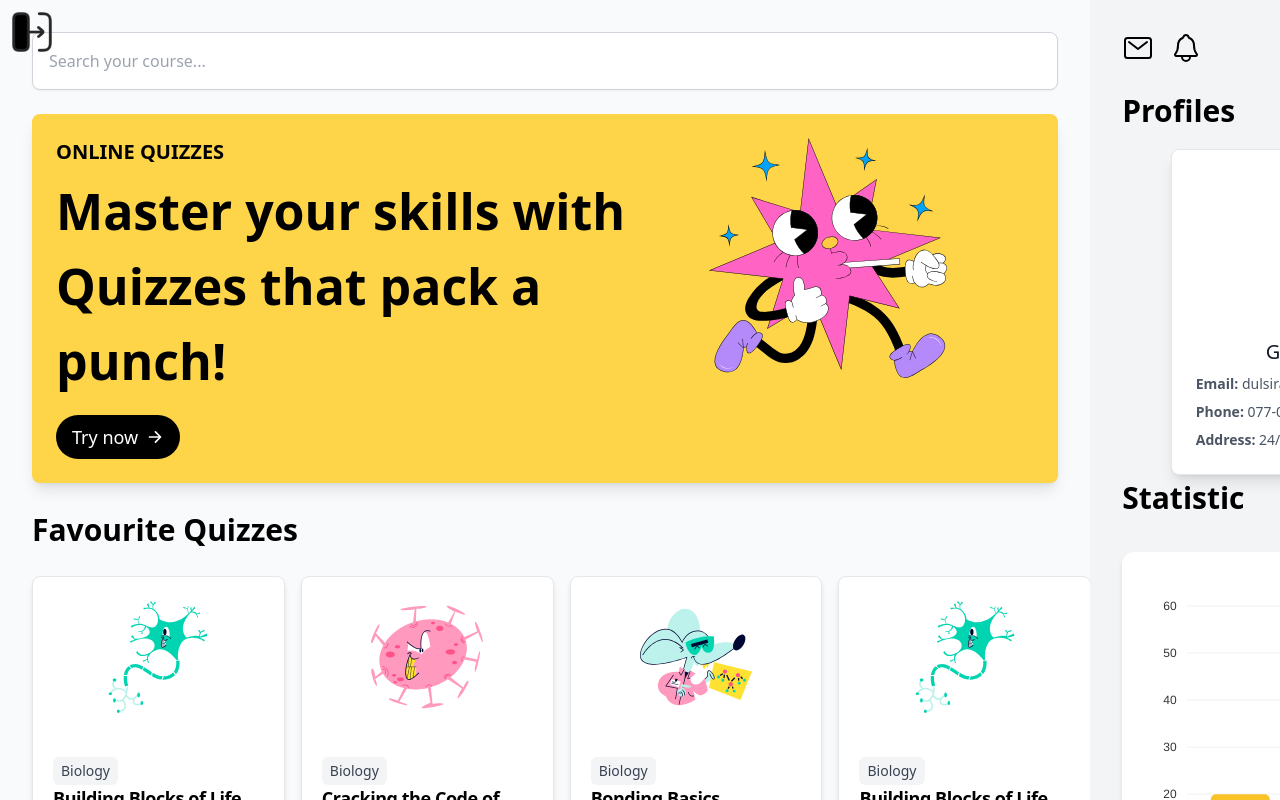
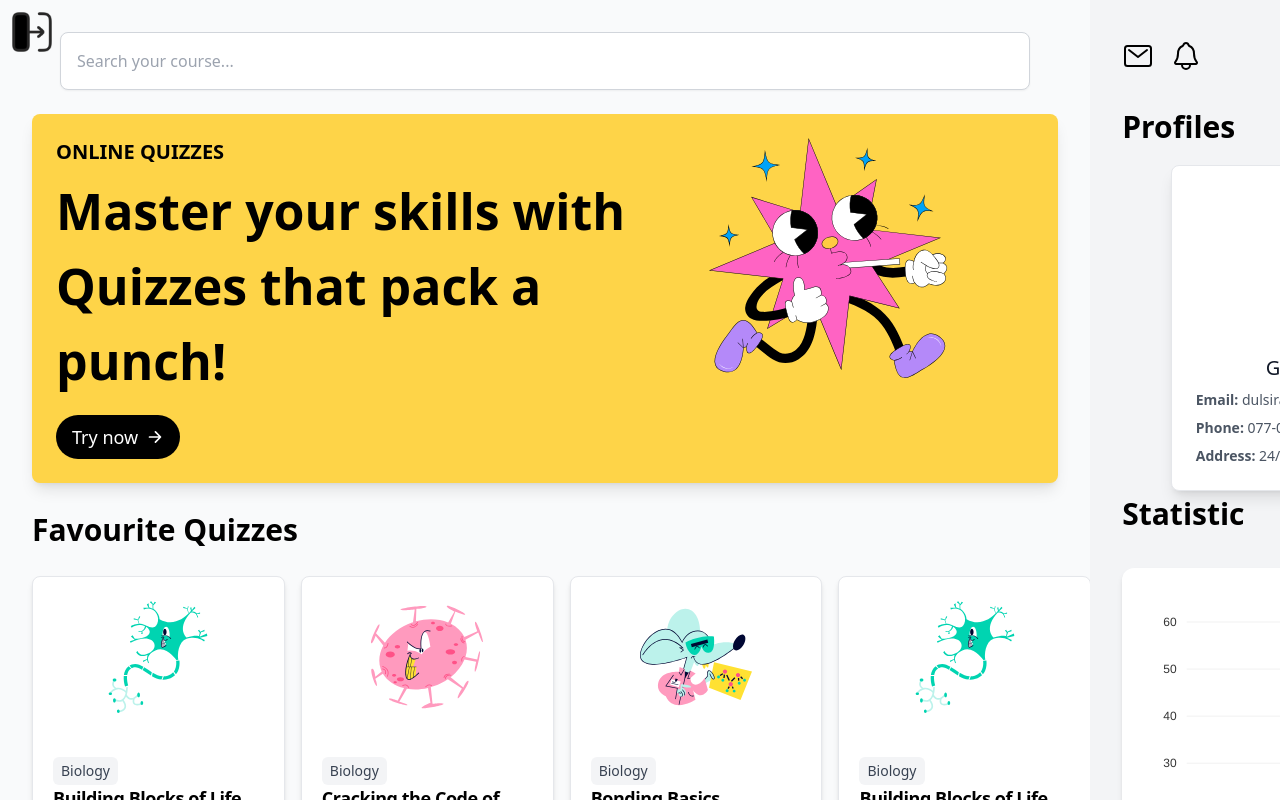
Before and after one commit to Webminds-designs/NeverMindsWeb, a React (Vite) app in the folder frontend/: page /dashboard in a window 1280 px wide. Shown: the top 800 px of the page. Built offline with nearby package versions, Linux system fonts and the light colour scheme.

Commit message:
Style ProfileDashboard R.png FOR sidebar

```diff
--- a/frontend/src/components/ProfileDashboard.jsx
+++ b/frontend/src/components/ProfileDashboard.jsx
@@ -47,7 +47,7 @@ const ProfileDashboard = () => {
         {/* Left Section */}
         <div className="w-8/12 p-8">
           {/* Search Bar */}
-          <div className="mb-6 w-auto">
+          <div className="mb-6 px-7 w-auto">
             <input
               type="text"
               placeholder="Search your course..."
@@ -158,7 +158,12 @@ const ProfileDashboard = () => {
               <IonIcon icon={notificationsOutline} size="large" />
             </div>
             <div className="flex items-center gap-4">
-              <span>Dulsi Rathnayake</span>
+            <img
+            className="w-12 h-12 rounded-full shadow-md"
+            src={profileImage}
+            alt={`${name}'s profile`}
+          />
+              <span className="font-semibold">Dulsi Rathnayake</span>
             </div>
           </div>
 
```
Also changed, not shown: frontend/src/assets/R.png.
